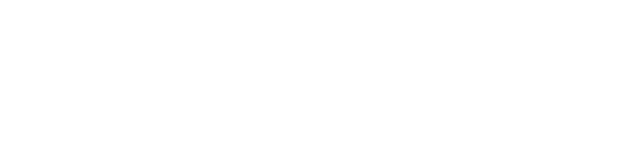
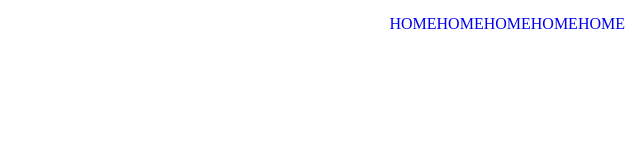
Before and after one commit to KAHRAMON10/text, a plain HTML site: page index.html in a window 1280 px wide. Shown: the whole page, without its empty margins (640-1280 px from the left). Drawn offline with Linux system fonts and the light colour scheme.

Commit message:
second save

```diff
--- a/index.html
+++ b/index.html
@@ -5,8 +5,23 @@
     <meta http-equiv="X-UA-Compatible" content="IE=edge">
     <meta name="viewport" content="width=device-width, initial-scale=1.0">
     <title>Document</title>
+    <link rel="stylesheet" href="style/fonts.css">
+    <link rel="stylesheet" href="style/style.css">
 </head>
 <body>
-
+     <header class="header">
+        <div class="container">
+            <div class="header__nav-container">
+                <a  href="#" class="logo">GIT</a>
+                <ul class="header__nav-list">
+                    <li><a href="#" class="header__nav-link">HOME</a></li>
+                    <li><a href="#" class="header__nav-link">HOME</a></li>
+                    <li><a href="#" class="header__nav-link">HOME</a></li>
+                    <li><a href="#" class="header__nav-link">HOME</a></li>
+                    <li><a href="#" class="header__nav-link">HOME</a></li>
+                </ul>
+            </div>
+        </div>
+     </header>
 </body>
 </html>
--- /dev/null
+++ b/style/style.css
@@ -0,0 +1,36 @@
+*{
+    margin: 0;
+    padding: 0;
+    box-sizing: border-box;
+}
+a {
+    text-decoration: none;
+
+}
+ul {
+    list-style: none;
+}
+.container{
+    max-width: 100%;
+    width: 100%;
+    margin: 0 auto;
+    padding: 0 15px;
+}
+.header__nav-container{
+    display: flex;
+    justify-content: space-between;
+    align-items: center;
+}
+.header__nav {
+    padding: 25px 0;
+    background: gray;
+}
+.logo{
+    text-transform: uppercase;
+    font-size: 40px;
+    color: white;
+}
+.header__nav-list{
+     display: flex;
+
+}
```
Also changed, not shown: style/fonts.css (added).
